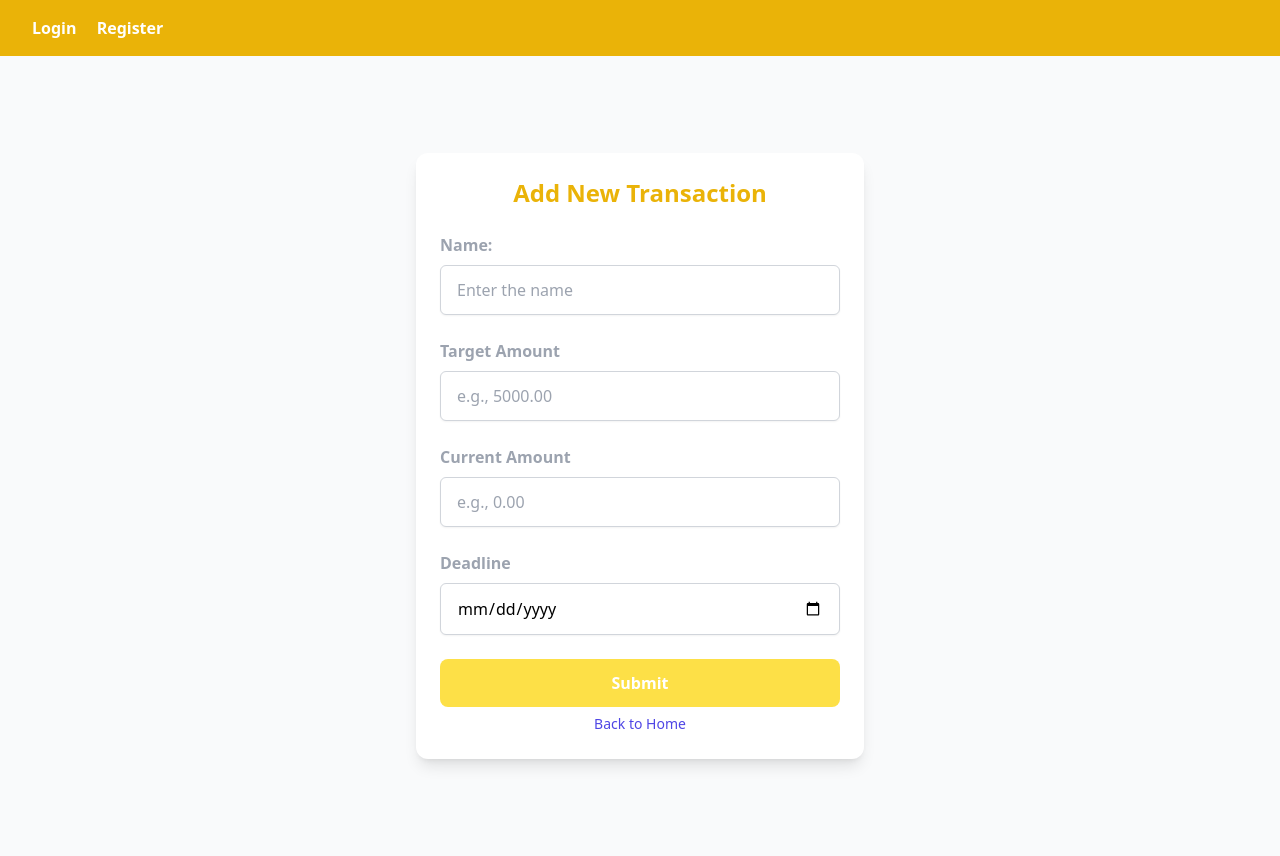
After one commit to veekshan-rai/Finance-Tracker, a Django app: template expenses/templates/goal_form.html in a window 1280 px wide. The commit adds this page. Run offline with Django 3.2, Linux system fonts and the light colour scheme; the template is opened without the code that fills it, so the values that code supplies are empty; some libraries are stand-ins or nearby versions.

Commit message:
Goals page is created

```diff
--- a/expenses/templates/base.html
+++ b/expenses/templates/base.html
@@ -13,6 +13,7 @@
     {% if user.is_authenticated %}
     <a class="font-semibold mx-10" href="{% url 'home' %}">Home</a>
     <a class="font-semibold mx-4" href="{% url 'transactions_add' %}">Add Transaction</a>
+     <a class="font-semibold mx-4" href="{% url 'goals' %}">Feature Goals</a>
     <a class="font-semibold mx-4" href="{% url 'transaction_list' %}">Transactions</a>
 
 
--- /dev/null
+++ b/expenses/templates/goal_form.html
@@ -0,0 +1,79 @@
+{% extends "base.html" %}
+{% block title %}Goals{% endblock title %}
+{% block content %}
+ <div class="min-h-screen flex items-center justify-center bg-gray-50 py-12 px-4 sm:px-6 lg:px-8">
+    <div class="max-w-md w-full space-y-8 bg-white p-6 rounded-xl shadow-lg ">
+        <div>
+            <h1 class="text-2xl text-center font-bold text-yellow-500 ">Add New Transaction</h1>
+
+            <form class="space-y-6" method="post">
+        {% csrf_token %}
+        <div>
+            <label for="names" class="block text-gray-400  mb-2 font-bold">
+                Name:
+            </label>
+            <input type="text" name="names" id="names" maxlength="100"
+                class="appearance-none text-black w-full px-4 py-3 border border-gray-300 rounded-md shadow-sm focus:outline-none focus:border-yellow-200 focus:ring-2 focus:ring-yellow-200"
+                placeholder="Enter the name" required>
+            {% if form.name.errors %}
+            <p class="text-red-500 text-sm mt-1">
+                {{ form.name.errors.0 }}
+            </p>
+            {% endif %}
+        </div>
+
+          <div>
+            <label for="target_amount" class="block text-gray-400  mb-2 font-bold">
+                Target Amount
+            </label>
+            <input type="number" name="target_amount" id="target_amount"  step="0.01" min="0.01"
+                class="appearance-none text-black w-full px-4 py-3 border border-gray-300 rounded-md shadow-sm focus:outline-none focus:border-yellow-200 focus:ring-2 focus:ring-yellow-200"
+                placeholder="e.g., 5000.00" required>
+            {% if form.target_amount.errors %}
+            <p class="text-red-500 text-sm mt-1">
+                {{ form.target_amount.0 }}
+            </p>
+            {% endif %}
+        </div>
+
+
+         <div>
+            <label for="current_amount" class="block text-gray-400  mb-2 font-bold">
+                Current Amount
+            </label>
+            <input type="number" name="current_amount" id="current_amount"  step="0.01" min="0.01"
+                class="appearance-none text-black w-full px-4 py-3 border border-gray-300 rounded-md shadow-sm focus:outline-none focus:border-yellow-200 focus:ring-2 focus:ring-yellow-200"
+                placeholder="e.g., 0.00" required>
+            {% if form.current_amount.errors %}
+            <p class="text-red-500 text-sm mt-1">
+                {{ form.current_amount.0 }}
+            </p>
+            {% endif %}
+        </div>
+
+          <div>
+            <label for="deadline" class="block text-gray-400  mb-2 font-bold">
+                Deadline
+            </label>
+            <input type="date" name="deadline" id="deadline"  step="0.01" min="{% now 'Y-m-d' %}"
+                class="appearance-none text-black w-full px-4 py-3 border border-gray-300 rounded-md shadow-sm focus:outline-none focus:border-yellow-200 focus:ring-2 focus:ring-yellow-200" required>
+            {% if form.deadline.errors %}
+            <p class="text-red-500 text-sm mt-1">
+                {{ form.deadline.0 }}
+            </p>
+            {% endif %}
+        </div>
+
+        <button
+                    class="w-full text-white bg-yellow-300 mt-3  hover:bg-black font-bold py-3 rounded-lg transtion ease-out duration-[900ms]">Submit</button>
+            </form>
+            <div class="text-center mt-1">
+             <a href="{% url 'home' %}"
+                class="text-sm text-indigo-600 hover:text-indigo-400 hover:underline transition duration-150 ease-in-out">Back
+                to Home</a>
+                </div>
+        </div>
+    </div>
+ </div>
+
+{% endblock content %}
--- a/expenses/urls.py
+++ b/expenses/urls.py
@@ -3,7 +3,7 @@ from django.urls import path
 # from expenses.views import home
 # from . import views
 # from expenses.views import HomeView
-from expenses.views import RegisterView, DashBoard, Transactions, TransactionView
+from expenses.views import RegisterView, DashBoard, Transactions, TransactionView, GoalCreateView
 
 urlpatterns = [
    # path('', views.home, name = "home"),
@@ -11,5 +11,6 @@ urlpatterns = [
    path('register/', RegisterView.as_view(), name = 'register'),
    path('', DashBoard.as_view(), name = 'home'),
    path('transaction/add/', Transactions.as_view(), name='transactions_add'),
-   path("transaction/list/", TransactionView.as_view(), name="transaction_list")
+   path("transaction/list/", TransactionView.as_view(), name="transaction_list"),
+   path("goals/", GoalCreateView.as_view(), name='goals'),
 ]
```
Also changed, not shown: expenses/views.py (+12 -2 lines), expenses/migrations/0003_alter_transaction_amount_goals.py.
